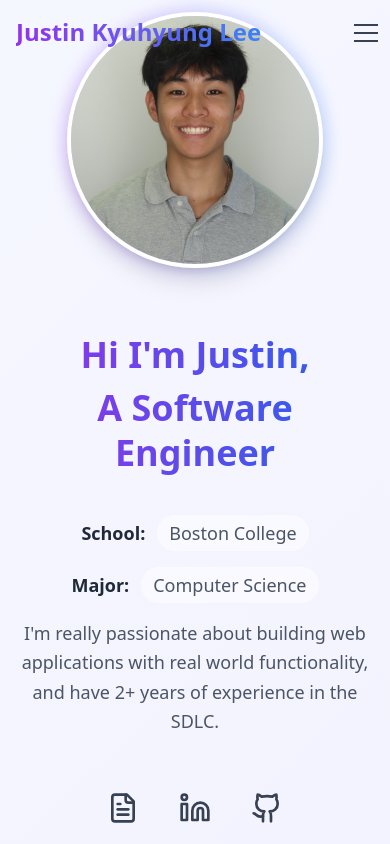
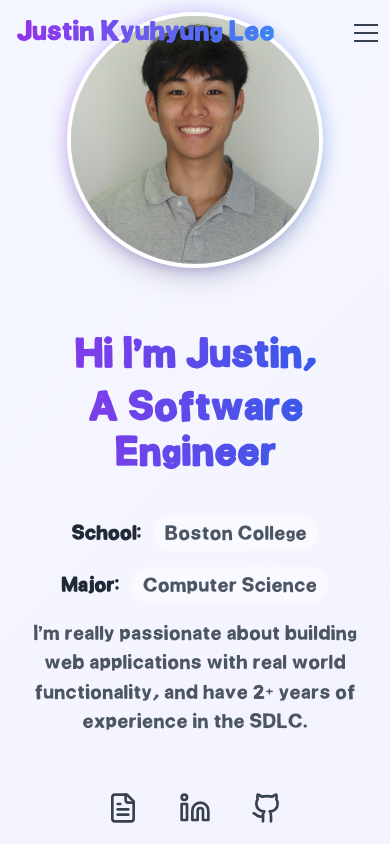
Before and after one commit to justinklee1253/my-personal-website, a React (Create React App) app: page / in a window 390 px wide. Shown: the top 844 px of the page. Built offline with nearby package versions, Linux system fonts and the light colour scheme.

Commit message:
Font Update

```diff
--- a/package.json
+++ b/package.json
@@ -6,6 +6,7 @@
     "@testing-library/jest-dom": "^5.17.0",
     "@testing-library/react": "^13.4.0",
     "@testing-library/user-event": "^13.5.0",
+    "framer-motion": "^12.4.1",
     "lucide-react": "^0.456.0",
     "react": "^18.3.1",
     "react-dom": "^18.3.1",
@@ -37,6 +38,7 @@
     ]
   },
   "devDependencies": {
+    "@babel/plugin-proposal-private-property-in-object": "^7.21.11",
     "autoprefixer": "^10.4.20",
     "postcss": "^8.4.47",
     "tailwindcss": "^3.4.14"
--- a/src/components/About.js
+++ b/src/components/About.js
@@ -51,8 +51,7 @@ const About = () => {
             <div className="space-y-4 text-gray-600">
               <p>
                 Hello! I'm Justin, a software engineer with a passion for
-                creating impactful web applications. I believe in writing clean,
-                efficient code and building solutions that make a difference.
+                creating impactful web applications.
               </p>
               <p>
                 With a strong foundation in computer science from Boston College
--- a/src/components/Home.js
+++ b/src/components/Home.js
@@ -1,6 +1,7 @@
 import React, { useState, useEffect } from "react";
-import { FileText, Linkedin, Github } from "lucide-react";
+import { FileText, Linkedin, Github, MousePointer } from "lucide-react";
 import profileImage from "../images/profile.jpg";
+import { motion } from "framer-motion";
 
 const useTypewriter = (text, speed = 100) => {
   const [displayedText, setDisplayedText] = useState("");
@@ -30,23 +31,40 @@ const Home = () => {
   return (
     <div
       id="home"
-      className="min-h-screen flex items-center justify-center px-4 sm:px-6 lg:px-8"
+      className="min-h-screen flex items-center justify-center px-4 sm:px-6 lg:px-8 relative overflow-hidden font-custom"
     >
+      {/* Add subtle animated background elements */}
+      <div className="absolute inset-0 -z-10">
+        <div className="absolute top-20 left-20 w-72 h-72 bg-purple-200 rounded-full mix-blend-multiply filter blur-xl opacity-30 animate-blob"></div>
+        <div className="absolute top-40 right-20 w-72 h-72 bg-blue-200 rounded-full mix-blend-multiply filter blur-xl opacity-30 animate-blob animation-delay-2000"></div>
+        <div className="absolute -bottom-8 left-40 w-72 h-72 bg-pink-200 rounded-full mix-blend-multiply filter blur-xl opacity-30 animate-blob animation-delay-4000"></div>
+      </div>
+
       <div className="max-w-7xl mx-auto flex flex-col md:flex-row items-center gap-16">
-        {/* Image Section */}
-        <div className="relative group">
-          <div className="absolute -inset-1 bg-gradient-to-r from-purple-600 to-blue-500 rounded-full blur opacity-25 group-hover:opacity-40 transition duration-1000"></div>
-          <div className="w-64 h-64 md:w-80 md:h-80 rounded-full overflow-hidden border-4 border-white shadow-xl transform hover:scale-105 transition-all duration-500 relative">
+        {/* Image Section - Add hover and click interactions */}
+        <motion.div
+          className="relative group"
+          whileHover={{ scale: 1.05 }}
+          whileTap={{ scale: 0.95 }}
+          transition={{ type: "spring", stiffness: 400, damping: 17 }}
+        >
+          <div className="absolute -inset-1 bg-gradient-to-r from-purple-600 to-blue-500 rounded-full blur opacity-25 group-hover:opacity-75 transition duration-1000"></div>
+          <div className="w-64 h-64 md:w-80 md:h-80 rounded-full overflow-hidden border-4 border-white shadow-xl relative">
             <img
               src={profileImage}
               alt="Justin's Profile"
-              className="w-full h-full object-cover"
+              className="w-full h-full object-cover transform transition-transform duration-500"
             />
           </div>
-        </div>
+        </motion.div>
 
         {/* Content Section */}
-        <div className="flex flex-col space-y-8 md:ml-8 text-center md:text-left">
+        <motion.div
+          className="flex flex-col space-y-8 md:ml-8 text-center md:text-left"
+          initial={{ opacity: 0, y: 20 }}
+          animate={{ opacity: 1, y: 0 }}
+          transition={{ duration: 0.5 }}
+        >
           <h1 className="text-4xl md:text-5xl lg:text-6xl font-bold bg-clip-text text-transparent bg-gradient-to-r from-purple-600 to-blue-600 leading-tight">
             {text.split("\n").map((line, index) => (
               <div
@@ -61,11 +79,17 @@ const Home = () => {
             ))}
           </h1>
 
-          <div className="space-y-4 text-lg text-gray-600">
+          <motion.div
+            className="space-y-4 text-lg text-gray-600"
+            initial={{ opacity: 0 }}
+            animate={{ opacity: 1 }}
+            transition={{ delay: 0.2 }}
+          >
             <div className="flex items-center justify-center md:justify-start gap-3">
               <span className="font-semibold text-gray-800">School:</span>
-              <span className="bg-white/50 px-3 py-1 rounded-full">
-                Boston College
+              <span className="bg-white/50 px-3 py-1 rounded-full hover:bg-transparent transition-colors duration-300">
+                <span className="hover:text-[#C5972D]">Boston</span>{" "}
+                <span className="hover:text-[#98002E]">College</span>
               </span>
             </div>
             <div className="flex items-center justify-center md:justify-start gap-3">
@@ -74,15 +98,28 @@ const Home = () => {
                 Computer Science
               </span>
             </div>
-            <p className="max-w-2xl leading-relaxed">
+            <motion.p
+              className="max-w-2xl leading-relaxed relative group cursor-default"
+              whileHover={{ scale: 1.02 }}
+            >
               I'm really passionate about building web applications with real
               world functionality, and have 2+ years of experience in the SDLC.
-            </p>
-          </div>
+              <span className="absolute -right-6 top-0 opacity-0 group-hover:opacity-100 transition-opacity">
+                <MousePointer className="w-4 h-4 text-purple-500" />
+              </span>
+            </motion.p>
+          </motion.div>
 
-          {/* Social Links */}
-          <div className="flex items-center justify-center md:justify-start space-x-6 pt-4">
-            <a
+          {/* Social Links - Enhanced hover effects */}
+          <motion.div
+            className="flex items-center justify-center md:justify-start space-x-6 pt-4"
+            initial={{ opacity: 0 }}
+            animate={{ opacity: 1 }}
+            transition={{ delay: 0.4 }}
+          >
+            <motion.a
+              whileHover={{ scale: 1.1 }}
+              whileTap={{ scale: 0.9 }}
               href="/resumecv.pdf"
               target="_blank"
               rel="noopener noreferrer"
@@ -91,8 +128,10 @@ const Home = () => {
             >
               <div className="absolute inset-0 bg-purple-100 rounded-lg scale-0 group-hover:scale-100 transition-transform duration-300"></div>
               <FileText className="w-8 h-8 text-gray-700 group-hover:text-purple-600 relative z-10 transition-colors duration-300" />
-            </a>
-            <a
+            </motion.a>
+            <motion.a
+              whileHover={{ scale: 1.1 }}
+              whileTap={{ scale: 0.9 }}
               href="https://www.linkedin.com/in/justinklee1253/"
               target="_blank"
               rel="noopener noreferrer"
@@ -101,8 +140,10 @@ const Home = () => {
             >
               <div className="absolute inset-0 bg-blue-100 rounded-lg scale-0 group-hover:scale-100 transition-transform duration-300"></div>
               <Linkedin className="w-8 h-8 text-gray-700 group-hover:text-blue-600 relative z-10 transition-colors duration-300" />
-            </a>
-            <a
+            </motion.a>
+            <motion.a
+              whileHover={{ scale: 1.1 }}
+              whileTap={{ scale: 0.9 }}
               href="https://github.com/justinklee1253"
               target="_blank"
               rel="noopener noreferrer"
@@ -111,9 +152,9 @@ const Home = () => {
             >
               <div className="absolute inset-0 bg-purple-100 rounded-lg scale-0 group-hover:scale-100 transition-transform duration-300"></div>
               <Github className="w-8 h-8 text-gray-700 group-hover:text-purple-600 relative z-10 transition-colors duration-300" />
-            </a>
-          </div>
-        </div>
+            </motion.a>
+          </motion.div>
+        </motion.div>
       </div>
     </div>
   );
--- a/src/index.css
+++ b/src/index.css
@@ -5,3 +5,15 @@
 html {
   scroll-behavior: smooth;
 }
+
+@font-face {
+  font-family: "Capro";
+  src: url("./fonts/capro.ttf") format("truetype");
+  font-weight: normal;
+  font-style: normal;
+}
+
+/* Apply the font to all elements by default */
+* {
+  font-family: "Capro", system-ui, sans-serif;
+}
--- a/tailwind.config.js
+++ b/tailwind.config.js
@@ -1,20 +1,36 @@
 /** @type {import('tailwindcss').Config} */
 module.exports = {
-  content: [
-    "./src/**/*.{js,jsx,ts,tsx}",
-  ],
+  content: ["./src/**/*.{js,jsx,ts,tsx}"],
   theme: {
     extend: {
       keyframes: {
         blink: {
-          '0%, 100%': { opacity: 1 },
-          '50%': { opacity: 0 },
-        }
+          "0%, 100%": { opacity: 1 },
+          "50%": { opacity: 0 },
+        },
+        blob: {
+          "0%": {
+            transform: "translate(0px, 0px) scale(1)",
+          },
+          "33%": {
+            transform: "translate(30px, -50px) scale(1.1)",
+          },
+          "66%": {
+            transform: "translate(-20px, 20px) scale(0.9)",
+          },
+          "100%": {
+            transform: "translate(0px, 0px) scale(1)",
+          },
+        },
       },
       animation: {
-        blink: 'blink 1s step-end infinite',
-      }
+        blink: "blink 1s step-end infinite",
+        blob: "blob 7s infinite",
+      },
+      fontFamily: {
+        custom: ["Capro", "system-ui", "sans-serif"],
+      },
     },
   },
   plugins: [],
-}
+};
```
Also changed, not shown: src/fonts/capro.ttf (added), 1 other file (tests, documents, lock files or other folders).
